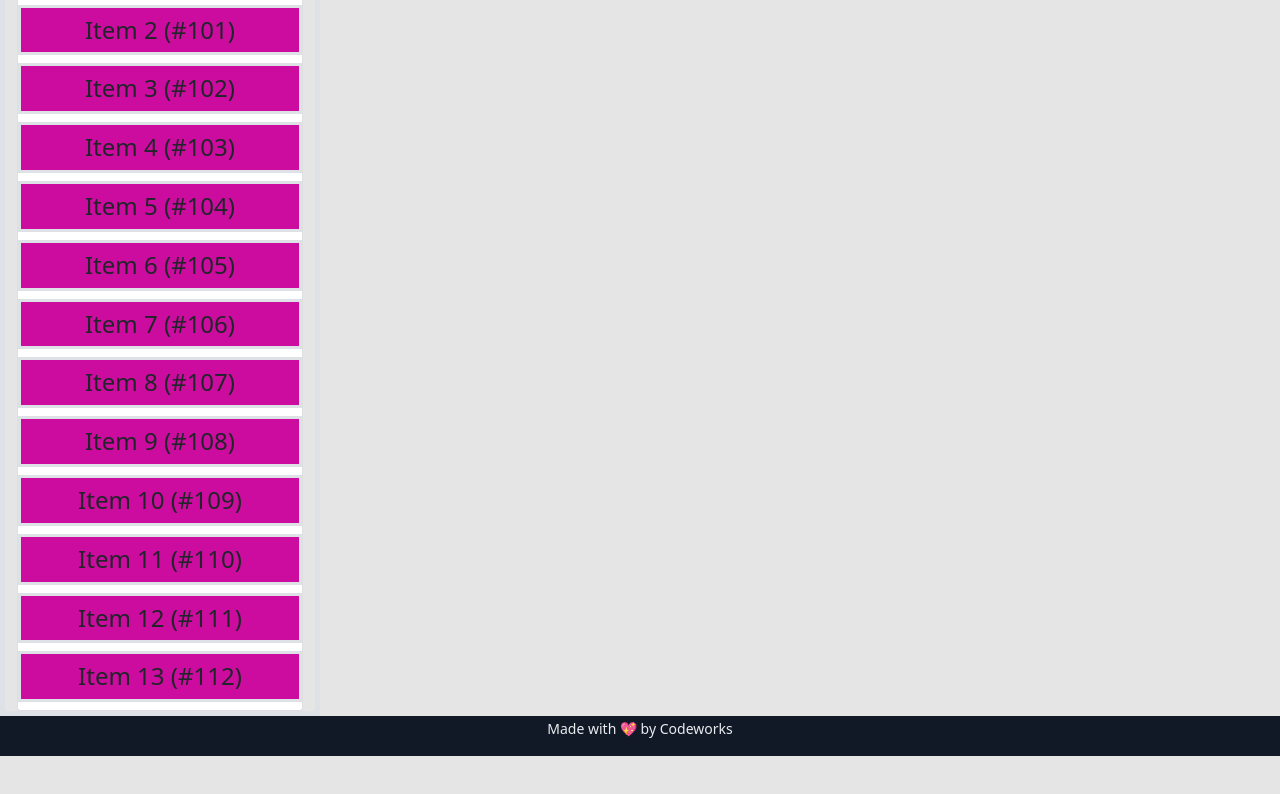
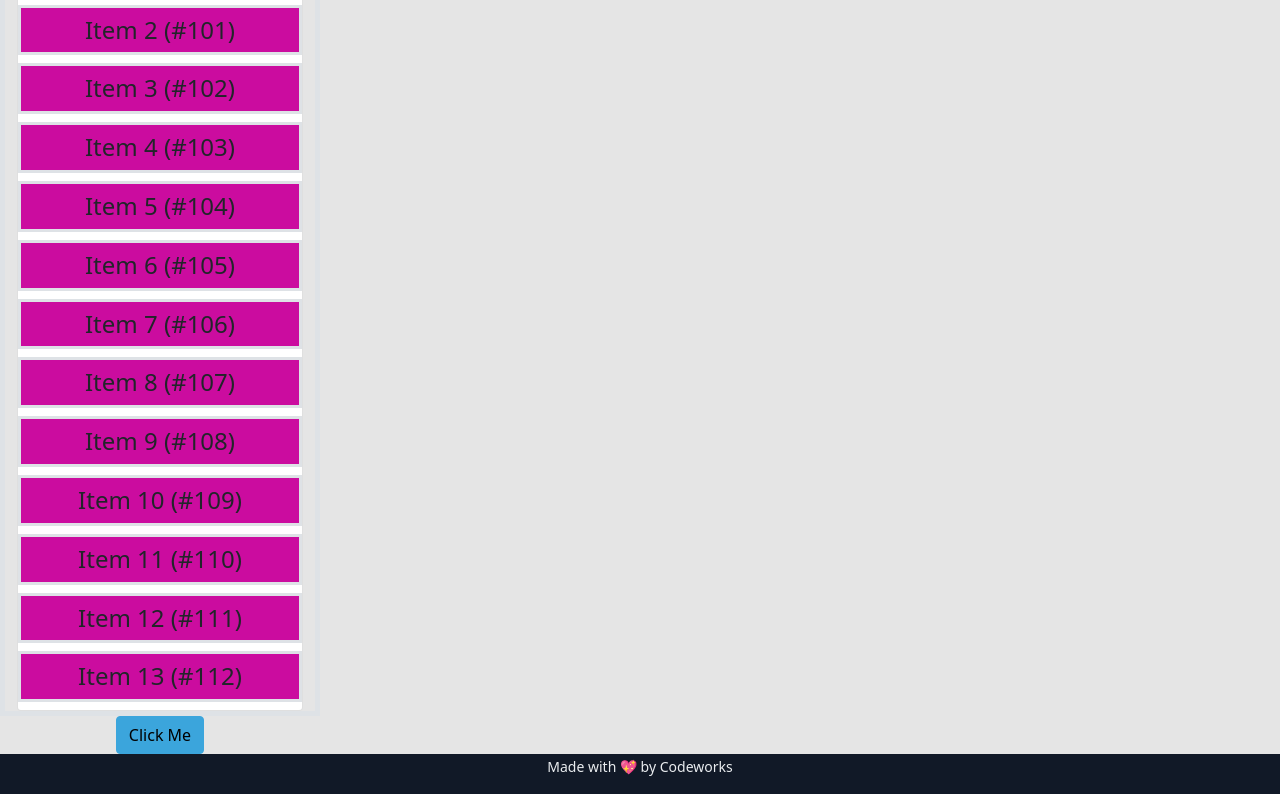
Before and after one commit to Jarrod-Payton/Vending-Machine, a website: page index.html in a window 1280 px wide. Shown: the part 168-962 px from the top of the page. Before the commit the page ends 924 px from the top, so only its background shows below. Drawn offline with nearby package versions, Linux system fonts and the light colour scheme.

Commit message:
I UNDERSTAND WHAT IS GOING ONNNNNN LETS GOOOOOO

```diff
--- a/app/AppState.js
+++ b/app/AppState.js
@@ -1,5 +1,4 @@
-import { EventEmitter } from "./Utils/EventEmitter.js"
-import { isValidProp } from "./Utils/isValidProp.js"
+import { Snacks } from "./Models/Snacks.js"
 
 export class SnackItems {
   Items = {
--- a/app/Controllers/SnackController.js
+++ b/app/Controllers/SnackController.js
@@ -0,0 +1,12 @@
+import { SnackItems } from "../AppState.js"
+import { Operations } from "../Services/Service.js"
+
+
+
+
+export class SnackController {
+  link() {
+    console.log('you did it')
+  }
+
+}
--- a/app/Services/Service.js
+++ b/app/Services/Service.js
@@ -0,0 +1,6 @@
+import { SnackItems } from "../AppState.js"
+import { Snacks } from "../Models/Snacks.js"
+
+export class Operations {
+
+}
--- a/app/main.js
+++ b/app/main.js
@@ -1,7 +1,7 @@
-import { ValuesController } from "./Controllers/ValuesController.js";
+import { SnackController } from "./Controllers/SnackController.js";
 
 class App {
-  valuesController = new ValuesController();
+  snackController = new SnackController();
 }
 
 window["app"] = new App();
--- a/index.html
+++ b/index.html
@@ -57,7 +57,8 @@
       </div>
       <div class="row">
         <div class="col-md-3 text-center">
-          <form onsubmit="">
+          <button class="btn btn-primary" onclick="app.snackController.link()">Click Me</button>
+          <form onsubmit="Order()">
           </form>
         </div>
       </div>
```
